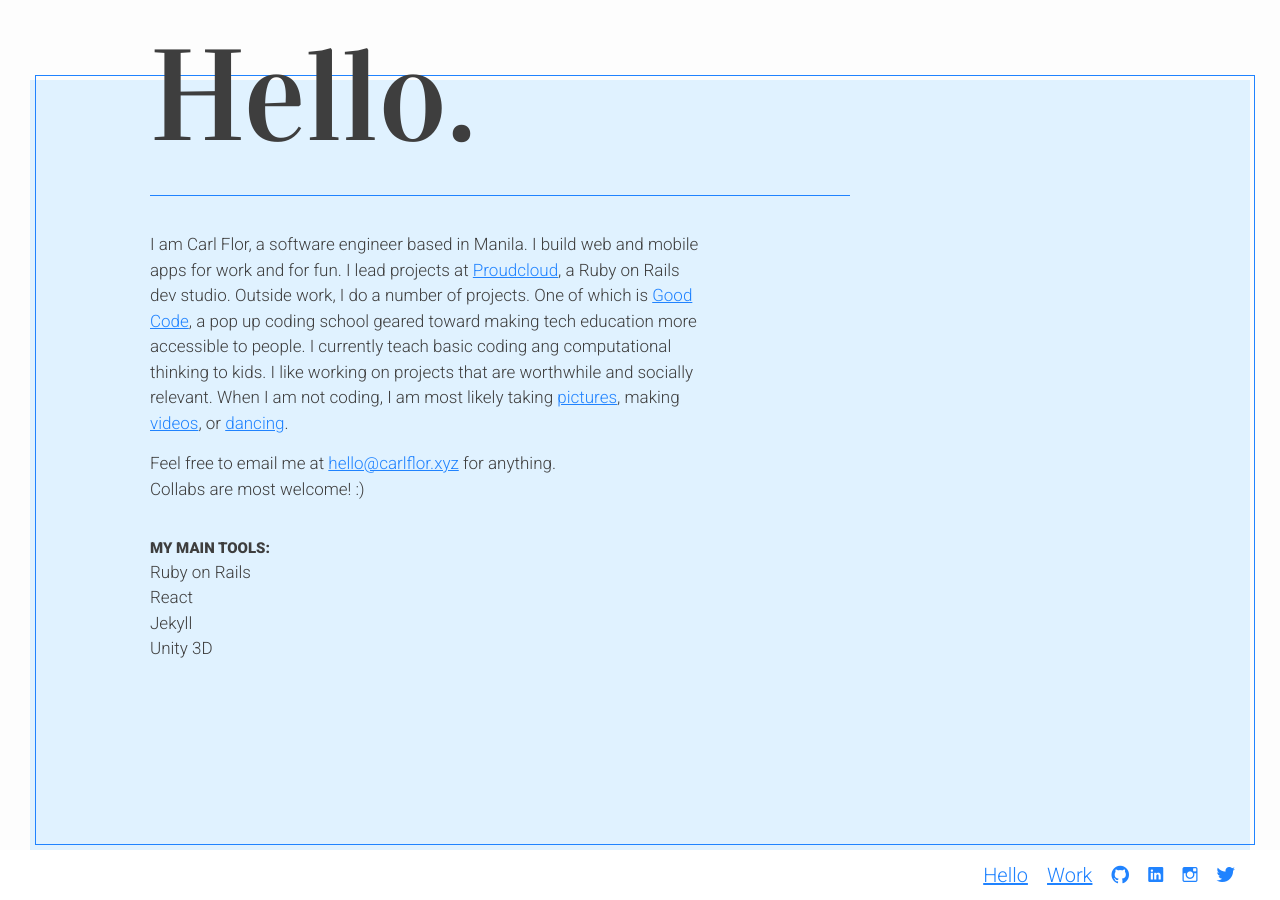
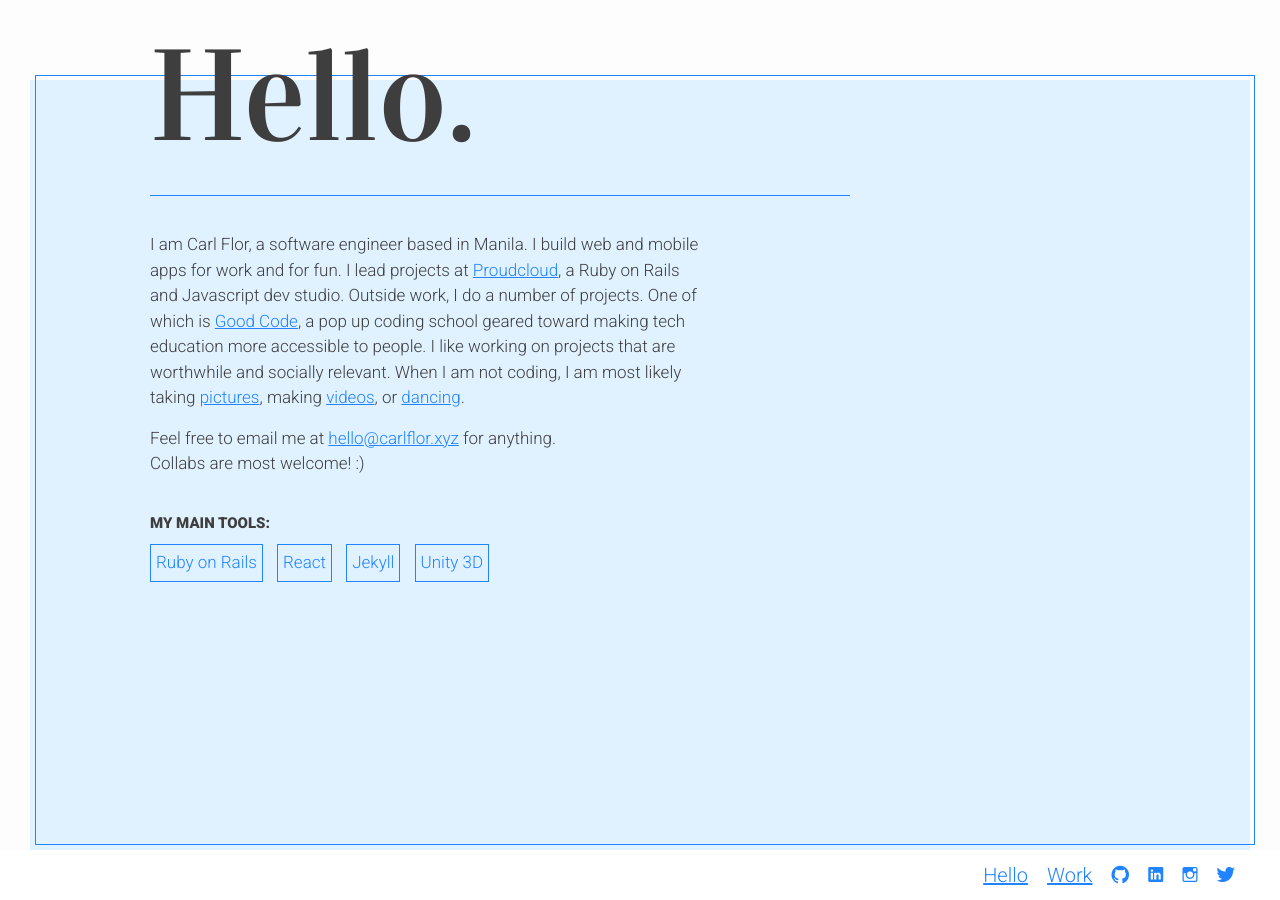
Before and after one commit to carlflor/carlflor-jekyll, a Jekyll site: the page built from index.html, in a window 1280 px wide. Built offline with Jekyll 4.4.1, drawn with Linux system fonts in a browser that asks for light colours.

Commit message:
updating copy and tool style

```diff
--- a/_sass/_home.scss
+++ b/_sass/_home.scss
@@ -68,7 +68,14 @@
 
 .tools {
   list-style: none;
-  margin-bottom: 20px;
+  margin: 10px 0 20px 0;
+  > li {
+    color: $link-blue;
+    display: inline-block;
+    border: 1px solid $link-blue;
+    padding: 5px;
+    margin: 0 10px 10px 0;
+  }
 }
 
 
--- a/index.html
+++ b/index.html
@@ -3,8 +3,8 @@ layout: default
 greeting: Hello.
 ---
 <p class="about-me">I am Carl Flor, a software engineer based in Manila. I build web and mobile apps for
-work and for fun. I lead projects at <a class="desc-link" href="https://www.proudcloud.net/" target="_blank">Proudcloud</a>, a Ruby on Rails dev studio.
-Outside work, I do a number of projects. One of which is <a class="desc-link" href="http://goodcode.xyz/" target="_blank">Good Code</a>, a pop up coding school geared toward making tech education more accessible to people. I currently teach basic coding ang computational thinking to kids. I like working on projects that are worthwhile and socially relevant.
+work and for fun. I lead projects at <a class="desc-link" href="https://www.proudcloud.net/" target="_blank">Proudcloud</a>, a Ruby on Rails and Javascript dev studio.
+Outside work, I do a number of projects. One of which is <a class="desc-link" href="http://goodcode.xyz/" target="_blank">Good Code</a>, a pop up coding school geared toward making tech education more accessible to people. I like working on projects that are worthwhile and socially relevant.
 When I am not coding, I am most likely taking <a class="desc-link" href="https://www.flickr.com/photos/132863000@N07/" target="_blank">pictures</a>, making
  <a class="desc-link" href="https://vimeo.com/carlflor" target="_blank">videos</a>, or <a class="desc-link" href="https://media.giphy.com/media/6fScAIQR0P0xW/giphy.gif" target="_blank">dancing</a>.</p>
 <p class="email">
--- a/work.html
+++ b/work.html
@@ -2,6 +2,8 @@
 layout: default
 greeting: Work
 ---
+Here are some of my most recent projects
+
 <ul class="projects">
   {% for project in site.data.projects %}
   <div class="project-panel">
```
